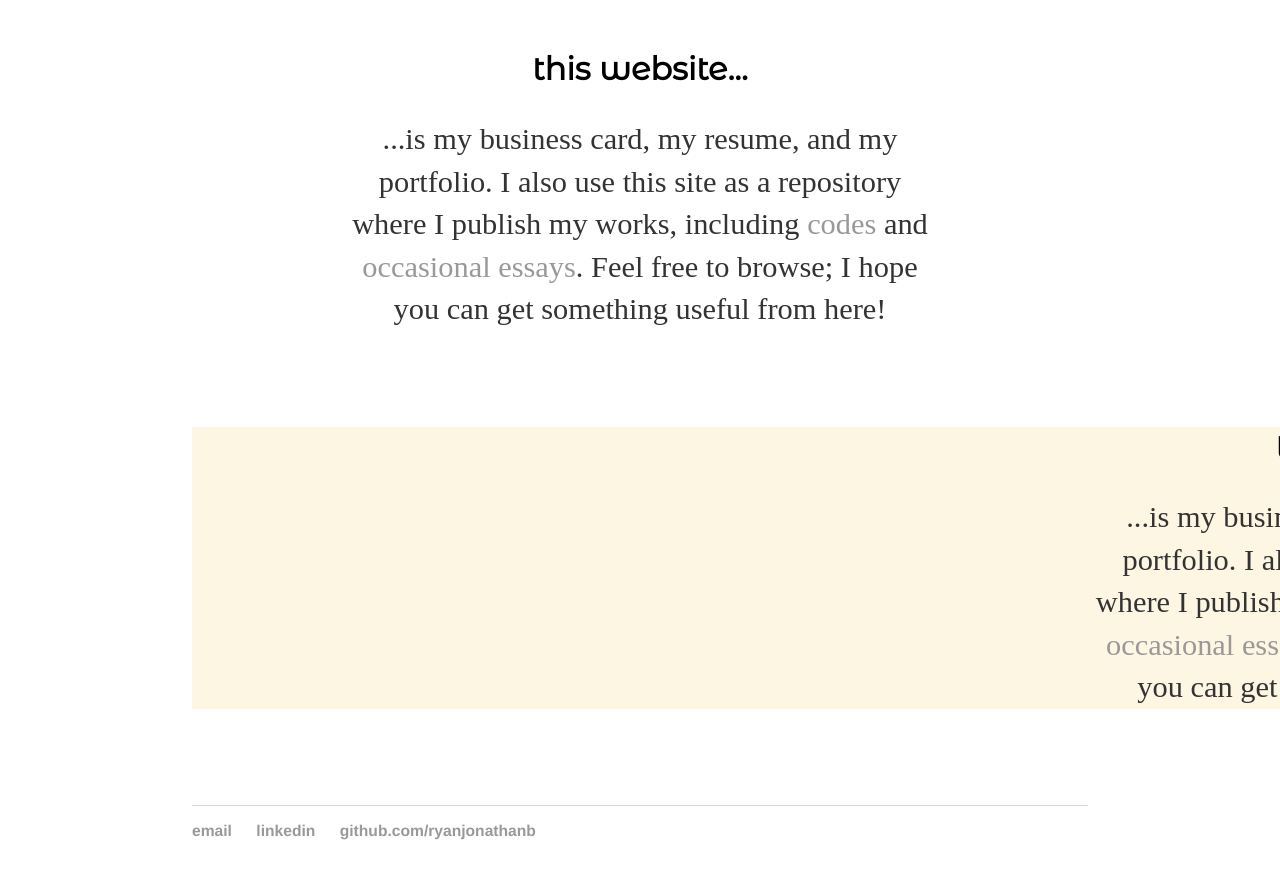
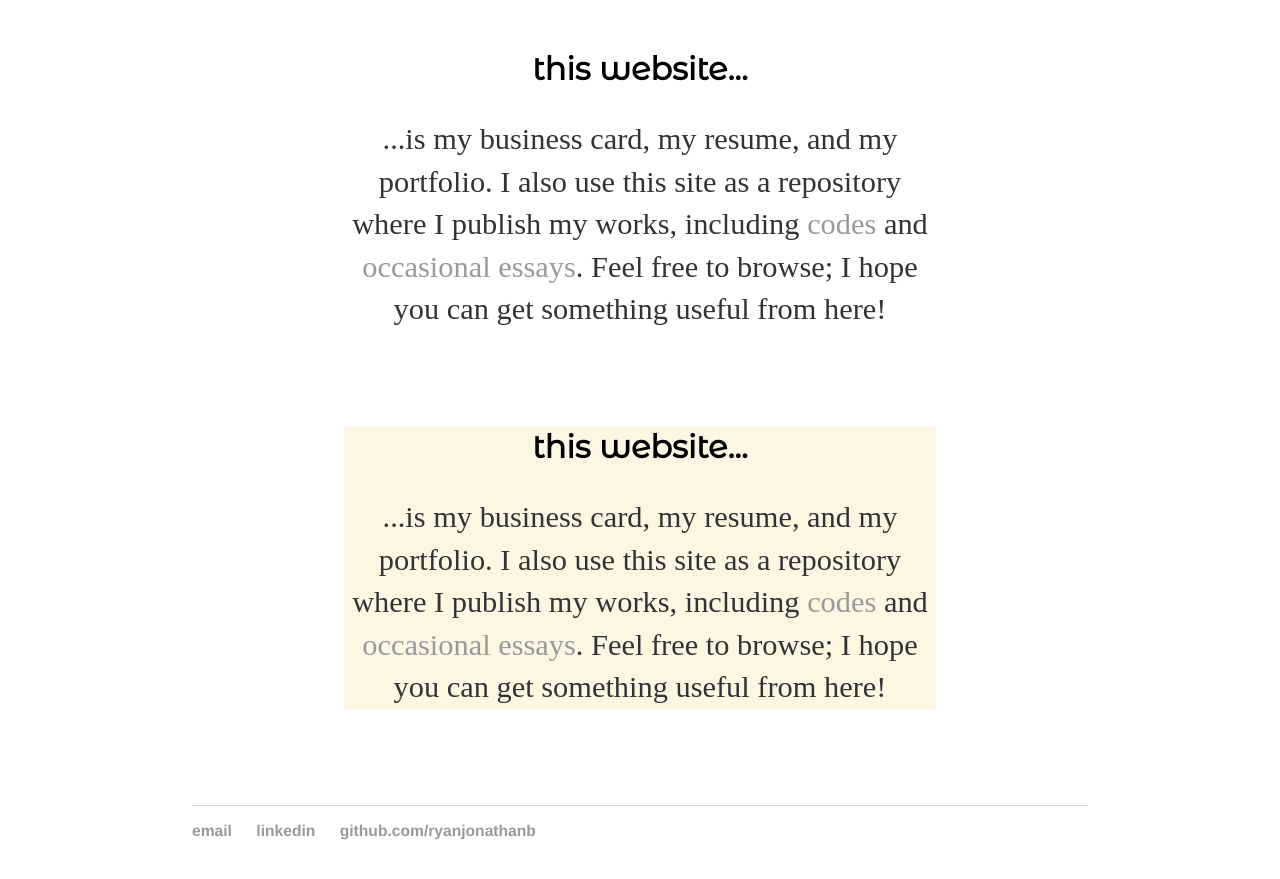
Before and after one commit to ryanjonathanb/ryanjonathanb.github.io, a Jekyll site: the page built from index.html, in a window 1280 px wide and 900 px high, scrolled down 1687 px. Shown: the top 879 px of the window. Built offline with Jekyll 4.4.1, drawn with Linux system fonts in a browser that asks for light colours; some web fonts are replaced.

Commit message:
coba warna

```diff
--- a/index.html
+++ b/index.html
@@ -28,7 +28,7 @@ title: ryanjonathanb
 		<p class="homepage">...is my business card, my resume, and my portfolio. I also use this site as a repository where I publish my works, including <a href="">codes</a> and <a href="/writings">occasional essays</a>. Feel free to browse; I hope you can get something useful from here!</p>
 	</div>
 
-	<div id="homepage" style="background-color: #fdf6e3; padding-left: 100%;">
+	<div id="homepage" style="background-color: #fdf6e3; border-left: 100%;">
 		<h2 class="homepage">this website...</h2>
 		<p class="homepage">...is my business card, my resume, and my portfolio. I also use this site as a repository where I publish my works, including <a href="">codes</a> and <a href="/writings">occasional essays</a>. Feel free to browse; I hope you can get something useful from here!</p>
 	</div>
```
